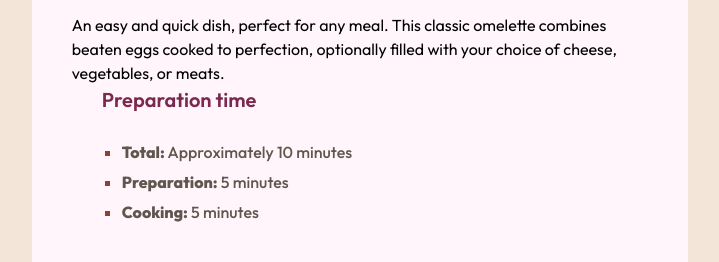
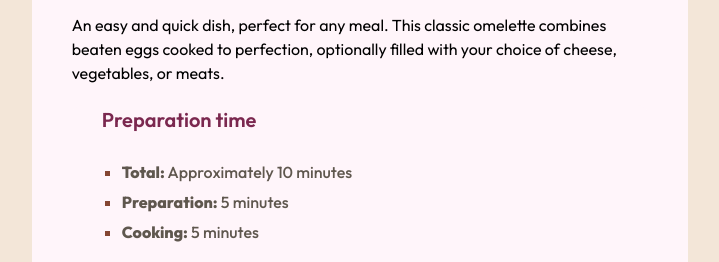
Before and after one commit to allan-hanauer/recipe-page-main, a plain HTML site: page index.html in a window 1280 px wide. Shown: the part 525-787 px from the top of the page, without its empty margins (280-999 px from the left). Drawn offline with Linux system fonts and the light colour scheme.

Commit message:
Completed Project

```diff
--- a/index.html
+++ b/index.html
@@ -23,7 +23,7 @@
         alt="omellete"
       />
       <h1 class="title">Simple Omelette Recipe</h1>
-      <p class="text-pg">
+      <p class="text-pg padd">
         An easy and quick dish, perfect for any meal. This classic omelette
         combines beaten eggs cooked to perfection, optionally filled with your
         choice of cheese, vegetables, or meats.
```
